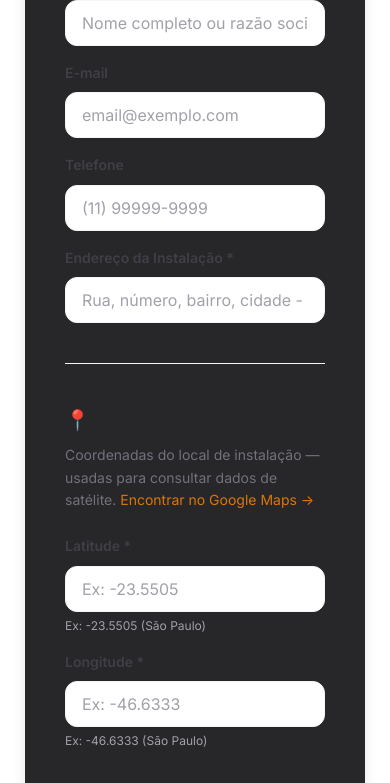
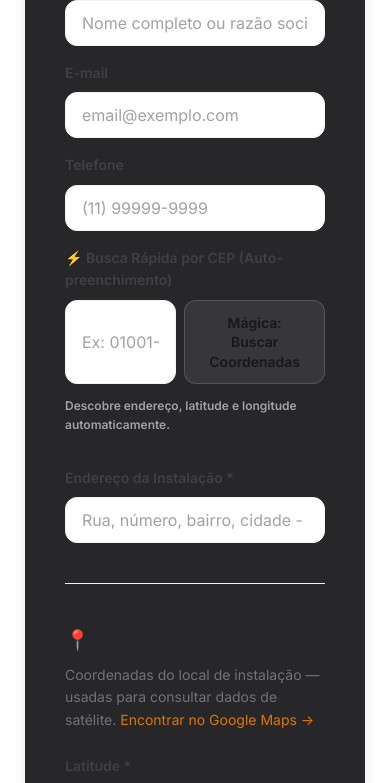
Before and after one commit to iamnothuman7/solvian, a Django app: page /dimensionamento/ in a window 390 px wide. Shown: the part 555-1338 px from the top of the page. Run offline with Django 5.2, Linux system fonts and the light colour scheme.

Commit message:
feat: Mobile responsiveness, UX improvements, CEP autofetch, WhatsApp share

```diff
--- a/static/css/style.css
+++ b/static/css/style.css
@@ -710,7 +710,7 @@ ul, ol {
     outline: none;
     border-color: var(--solar-500);
     box-shadow: 0 0 0 3px rgba(245, 158, 11, 0.15);
-    background: var(--dark-800);
+    background: white;
 }
 
 .form-input::placeholder {
--- a/templates/core/projeto_form.html
+++ b/templates/core/projeto_form.html
@@ -37,6 +37,14 @@
                         <div class="form-group">
                             <label class="form-label" for="id_telefone_cliente">Telefone</label>
                             {{ form.telefone_cliente }}
+                        </div>
+                        <div class="form-group full-width">
+                            <label class="form-label" for="cep-busca">⚡ Busca Rápida por CEP (Auto-preenchimento)</label>
+                            <div style="display: flex; gap: 8px; margin-bottom: 8px;">
+                                <input type="text" id="cep-busca" class="form-input" placeholder="Ex: 01001-000" maxlength="9" style="max-width: 200px;">
+                                <button type="button" class="btn btn-secondary" id="btn-buscar-cep">Mágica: Buscar Coordenadas</button>
+                            </div>
+                            <span class="form-help" id="cep-feedback" style="margin-bottom: var(--space-4); display: block; font-weight: 600;">Descobre endereço, latitude e longitude automaticamente.</span>
                         </div>
                         <div class="form-group full-width">
                             <label class="form-label" for="id_endereco">Endereço da Instalação *</label>
@@ -185,5 +193,59 @@
     document.getElementById('form-dimensionamento').addEventListener('submit', function() {
         document.getElementById('loading-overlay').classList.add('active');
     });
+
+    // Bônus: Busca Automática por CEP + Nominatim
+    document.getElementById('btn-buscar-cep').addEventListener('click', async function() {
+        const cep = document.getElementById('cep-busca').value.replace(/\D/g, '');
+        const feedback = document.getElementById('cep-feedback');
+
+        if (cep.length !== 8) {
+            feedback.textContent = '❌ CEP inválido. Digite 8 números (somente números ou formato 00000-000).';
+            feedback.style.color = 'var(--danger)';
+            return;
+        }
+
+        feedback.textContent = '⏳ Buscando endereço viaCEP...';
+        feedback.style.color = 'var(--solar-600)';
+
+        try {
+            // 1. Buscando o Endereço viaCEP
+            const viaCepResponse = await fetch(`https://viacep.com.br/ws/${cep}/json/`);
+            const cepData = await viaCepResponse.json();
+
+            if (cepData.erro) {
+                feedback.textContent = '❌ CEP não encontrado.';
+                feedback.style.color = 'var(--danger)';
+                return;
+            }
+
+            const enderecoFormatado = `${cepData.logradouro}, ${cepData.bairro}, ${cepData.localidade} - ${cepData.uf}`;
+            document.getElementById('id_endereco').value = enderecoFormatado;
+
+            feedback.textContent = '⏳ Endereço encontrado. Buscando coordenadas via satélite (Latitude/Longitude)...';
+
+            // 2. Buscando Coordenadas via Nominatim (OpenStreetMap)
+            // Query simples com rua, cidade e estado aumenta precisão
+            const query = encodeURIComponent(`${cepData.logradouro}, ${cepData.localidade}, ${cepData.uf}, Brazil`);
+            const nominatimResponse = await fetch(`https://nominatim.openstreetmap.org/search?format=json&q=${query}&limit=1`);
+            const geoData = await nominatimResponse.json();
+
+            if (geoData && geoData.length > 0) {
+                // Forçar o valor no input, formatando para o padrão que a backend aguarda (ponto ao invés de vírgula)
+                document.getElementById('id_latitude').value = parseFloat(geoData[0].lat).toFixed(4);
+                document.getElementById('id_longitude').value = parseFloat(geoData[0].lon).toFixed(4);
+                feedback.textContent = '✨ Sucesso! Endereço e Coordenadas Mapeadas Automaticamente.';
+                feedback.style.color = 'var(--success)';
+            } else {
+                feedback.textContent = '⚠️ Endereço carregado, mas as coordenadas exatas não foram identificadas. Por favor, ajuste Lat/Long manualmente.';
+                feedback.style.color = 'var(--warning)';
+            }
+
+        } catch (error) {
+            feedback.textContent = '❌ Erro ao buscar dados. O serviço pode estar offline.';
+            feedback.style.color = 'var(--danger)';
+            console.error(error);
+        }
+    });
 </script>
 {% endblock %}
```
Also changed, not shown: templates/dimensionamento/resultado.html (+30 -1 lines).
